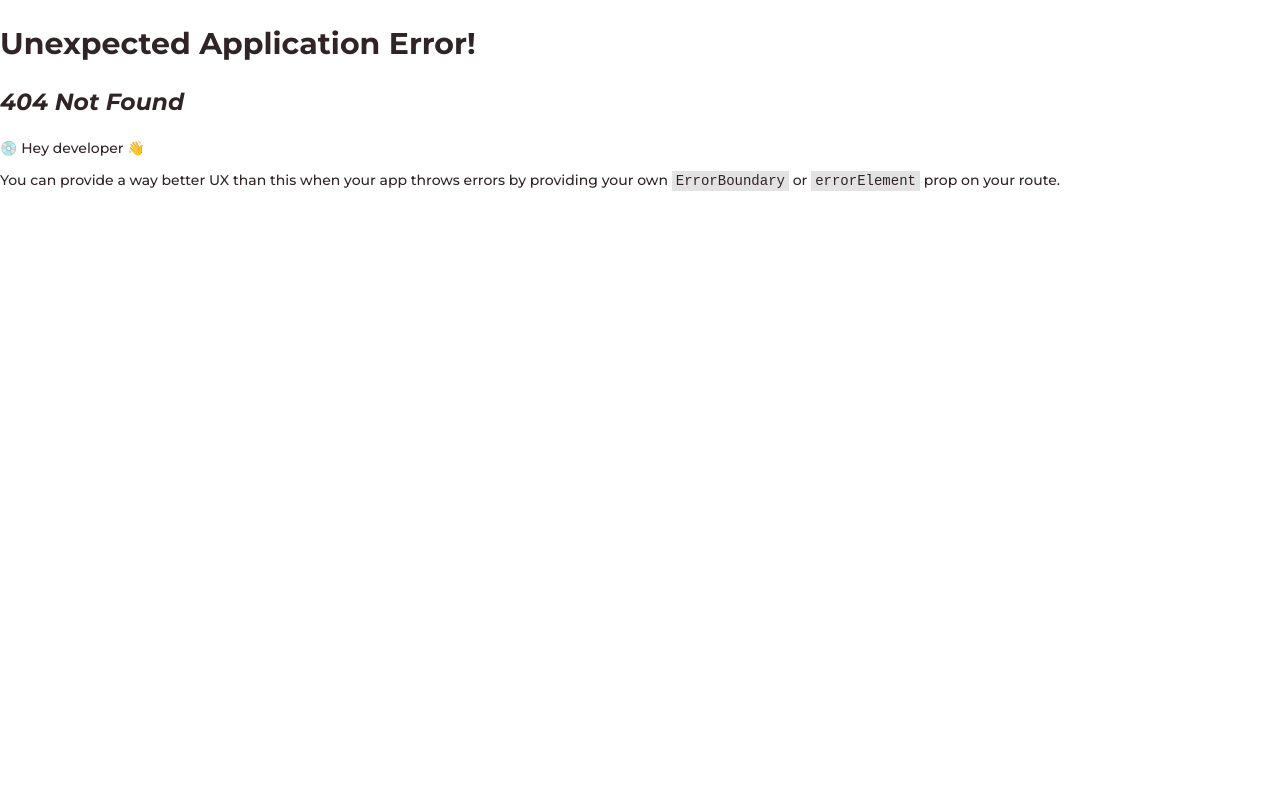
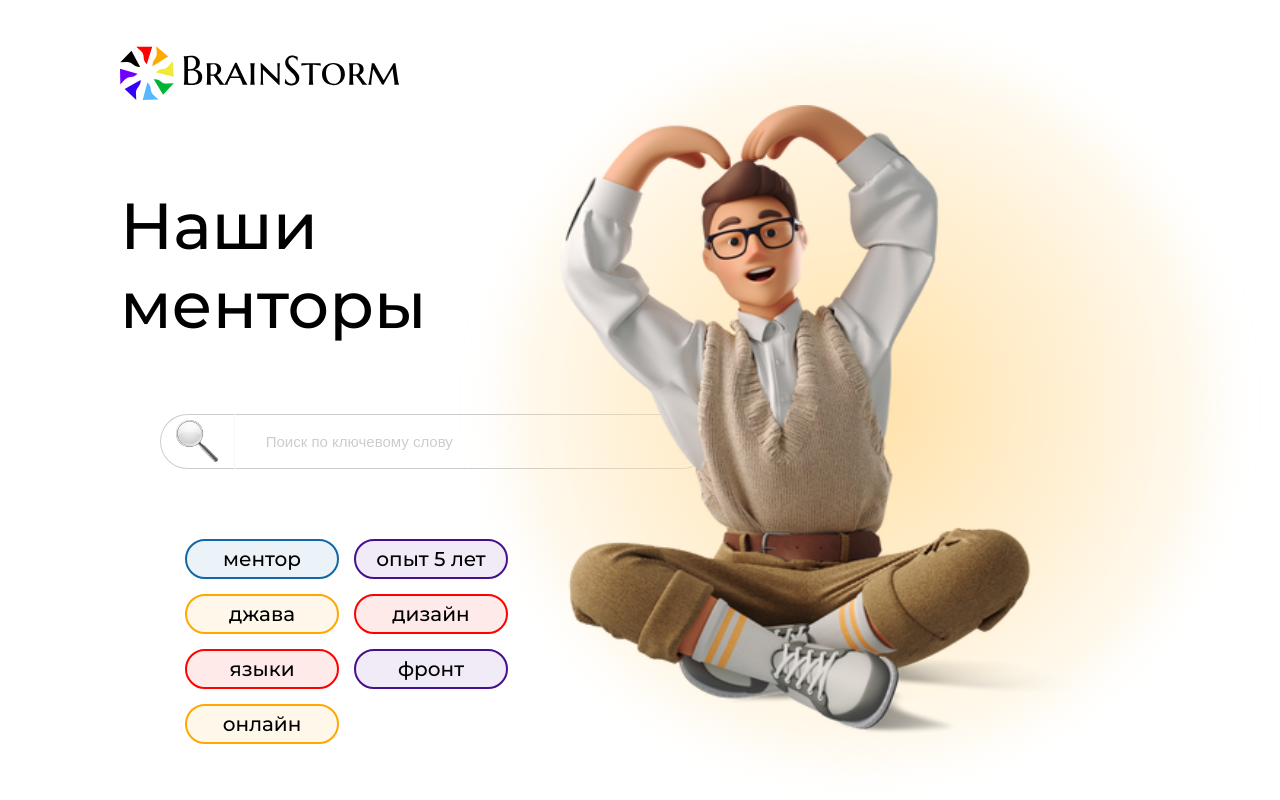
Before and after one commit to k4noise/CodeBuddyFrontend, a React (Vite) app: page /mentors in a window 1280 px wide. Before the commit this address had no page. Shown: the top 800 px of the page. Built offline with nearby package versions, Linux system fonts and the light colour scheme.

Commit message:
add: mentors page

```diff
--- /dev/null
+++ b/src/pages/Mentors/Mentors.css
@@ -0,0 +1,89 @@
+.about-mentors {
+  padding: 0 var(--defaultIndent);
+  margin-top: 40px;
+  min-height: 650px;
+  display: grid;
+  justify-content: center;
+  grid-template-columns: auto 600px;
+}
+
+.about-mentors__info {
+  display: flex;
+  flex-direction: column;
+  justify-content: center;
+  max-width: 600px;
+  gap: 70px;
+}
+
+.about-mentors__image {
+  content: '';
+  display: block;
+  width: 600px;
+  height: 600px;
+  background: radial-gradient(#ffe1a8, transparent);
+  border-radius: 50%;
+  box-shadow: 0px 0px 50px 50px #ffe1a845;
+  right: calc(var(--defaultIndent) + 70px);
+  margin-top: -35px;
+}
+
+.about-mentors__image img {
+  width: 537px;
+  z-index: 1;
+}
+
+.about-mentors__header {
+  margin: 0;
+  font-size: 65px;
+  font-weight: normal;
+  color: black;
+}
+
+.about-mentors__search {
+  margin-left: 40px;
+  width: 125%;
+  display: flex;
+}
+
+.about-mentors__search-button {
+  background: url('../../assets/search.png') no-repeat center;
+  background-size: auto 80%;
+  height: 55px;
+  width: 85px;
+  border-radius: 40px 0 0 40px;
+  border: 1px solid #00000033;
+  border-right-color: #d9d9d933;
+}
+
+.about-mentors__search-input {
+  width: 100%;
+  line-height: 50px;
+  padding-left: 30px;
+  font-size: 15px;
+  border-radius: 0 40px 40px 0;
+  border: 1px solid #00000033;
+  border-left-color: transparent;
+}
+
+.about-mentors__search-input::placeholder {
+  color: #00000033;
+}
+
+.mentors__cards {
+  margin: 85px auto;
+  display: flex;
+  flex-wrap: wrap;
+  justify-content: center;
+  gap: 65px;
+}
+
+.about-mentors__tags {
+  margin-left: 65px;
+}
+
+.mentors .tag {
+  width: 120px;
+  height: 30px;
+  font-size: 15px;
+  line-height: 30px;
+}
--- /dev/null
+++ b/src/pages/Mentors/Mentors.tsx
@@ -0,0 +1,59 @@
+import MentorCard from '../../components/MentorCard/MentorCard';
+import MentorAvatar from '../../assets/mentor.png';
+import Footer from '../../components/Footer/Footer';
+import Tags from '../../components/Tags/Tags';
+import HeartManImage from '../../assets/heart-man.png';
+import './Mentors.css';
+
+const MENTOR_DATA = {
+  username: 'Петр Петров',
+  avatarUrl: MentorAvatar,
+  about: 'Я ментор уже на протяжении 5 лет, помогаю в решении любых вопросов',
+  tags: ['ментор', 'опыт 5 лет', 'джава', 'языки'],
+};
+
+const SERACH_TAGS = [
+  'ментор',
+  'опыт 5 лет',
+  'джава',
+  'дизайн',
+  'языки',
+  'фронт',
+  'онлайн',
+];
+
+const Mentors = () => {
+  return (
+    <>
+      <main>
+        <section className="about-mentors">
+          <div className="about-mentors__info">
+            <h2 className="about-mentors__header">Наши менторы </h2>
+            <label className="about-mentors__search">
+              <button className="about-mentors__search-button"></button>
+              <input
+                type="search"
+                className="about-mentors__search-input"
+                placeholder="Поиск по ключевому слову"
+              />
+            </label>
+            <Tags className="about-mentors__tags" tags={SERACH_TAGS} />
+          </div>
+          <div className="about-mentors__image">
+            <img src={HeartManImage} alt="heart man" />
+          </div>
+        </section>
+        <section className="mentors">
+          <div className="mentors__cards">
+            <MentorCard {...MENTOR_DATA} />
+            <MentorCard {...MENTOR_DATA} />
+            <MentorCard {...MENTOR_DATA} />
+          </div>
+        </section>
+      </main>
+      <Footer />
+    </>
+  );
+};
+
+export default Mentors;
--- a/src/router.tsx
+++ b/src/router.tsx
@@ -6,7 +6,8 @@ import Nav, { NavLink } from './components/Nav/Nav.tsx';
 import Profile from './pages/Profile/Profile.tsx';
 import AvatarImage from './assets/avatar1.png';
 import MentorAvatarImage from './assets/mentor.png';
-import { Mentor, ProfileType } from './types.ts';
+import { Mentor, ProfileType, Student } from './types.ts';
+import Mentors from './pages/Mentors/Mentors.tsx';
 
 const NAV_LINKS: NavLink[] = [
   { text: 'Все менторы', href: '#' },
@@ -37,19 +38,25 @@ const router = createBrowserRouter([
         element: <Login />,
       },
       {
+        path: '/mentors',
+        element: <Mentors />,
+      },
+      {
         path: '/profile',
         element: (
           <Profile
-            type={ProfileType.STUDENT}
             isMine={true}
             isEdit={false}
-            userInfo={{
+            userInfo={
+              {
+                type: ProfileType.STUDENT,
                 login: 'ivan.ivanov@mail.ru',
                 username: 'Иван Иванов',
                 avatar: AvatarImage,
                 email: 'ivan.ivanov@mail.ru',
                 tgId: '@ivan_ivanov',
-            }}
+              } as Student
+            }
           />
         ),
       },
@@ -57,16 +64,18 @@ const router = createBrowserRouter([
         path: '/profile/edit',
         element: (
           <Profile
-            type={ProfileType.STUDENT}
             isMine={true}
             isEdit={true}
-            userInfo={{
+            userInfo={
+              {
+                type: ProfileType.STUDENT,
                 login: 'ivan.ivanov@mail.ru',
                 username: 'Иван Иванов',
                 avatar: AvatarImage,
                 email: 'ivan.ivanov@mail.ru',
                 tgId: '@ivan_ivanov',
-            }}
+              } as Student
+            }
           />
         ),
       },
@@ -74,16 +83,18 @@ const router = createBrowserRouter([
         path: '/profile/:id',
         element: (
           <Profile
-            type={ProfileType.STUDENT}
             isMine={false}
             isEdit={false}
-            userInfo={{
+            userInfo={
+              {
+                type: ProfileType.STUDENT,
                 login: 'ivan.ivanov@mail.ru',
                 username: 'Иван Иванов',
                 avatar: AvatarImage,
                 email: 'ivan.ivanov@mail.ru',
                 tgId: '@ivan_ivanov',
-            }}
+              } as Student
+            }
           />
         ),
       },
@@ -91,11 +102,11 @@ const router = createBrowserRouter([
         path: '/profile/mentor',
         element: (
           <Profile
-            type={ProfileType.MENTOR}
             isMine={false}
             isEdit={false}
             userInfo={
               {
+                type: ProfileType.MENTOR,
                 login: 'petr.petrov@mail.ru',
                 username: 'Петр Петров',
                 avatar: MentorAvatarImage,
```
Also changed, not shown: src/assets/heart-man.png (added), src/assets/search.png (added). Lines whose indentation alone changed are shown as unchanged.
